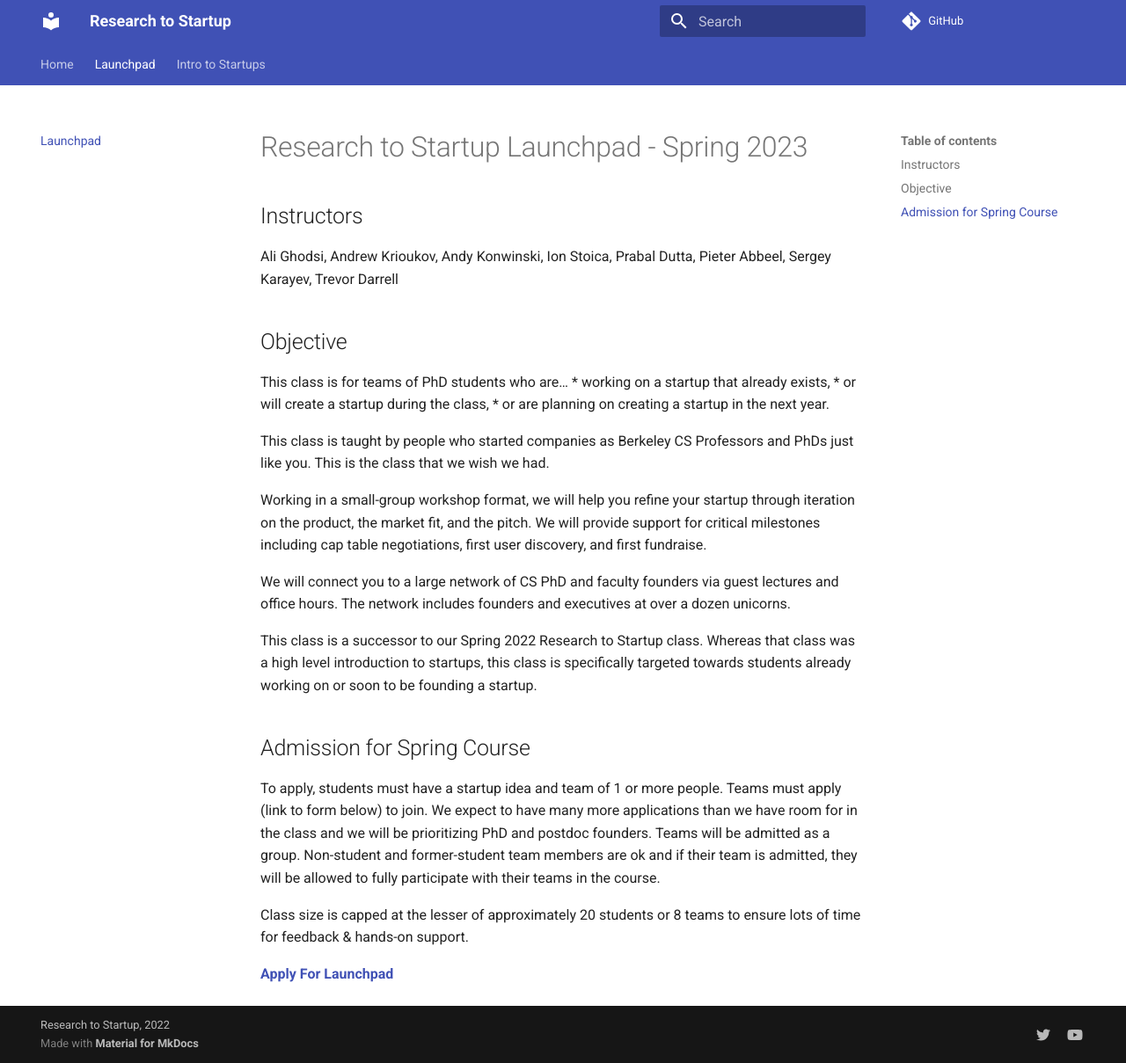
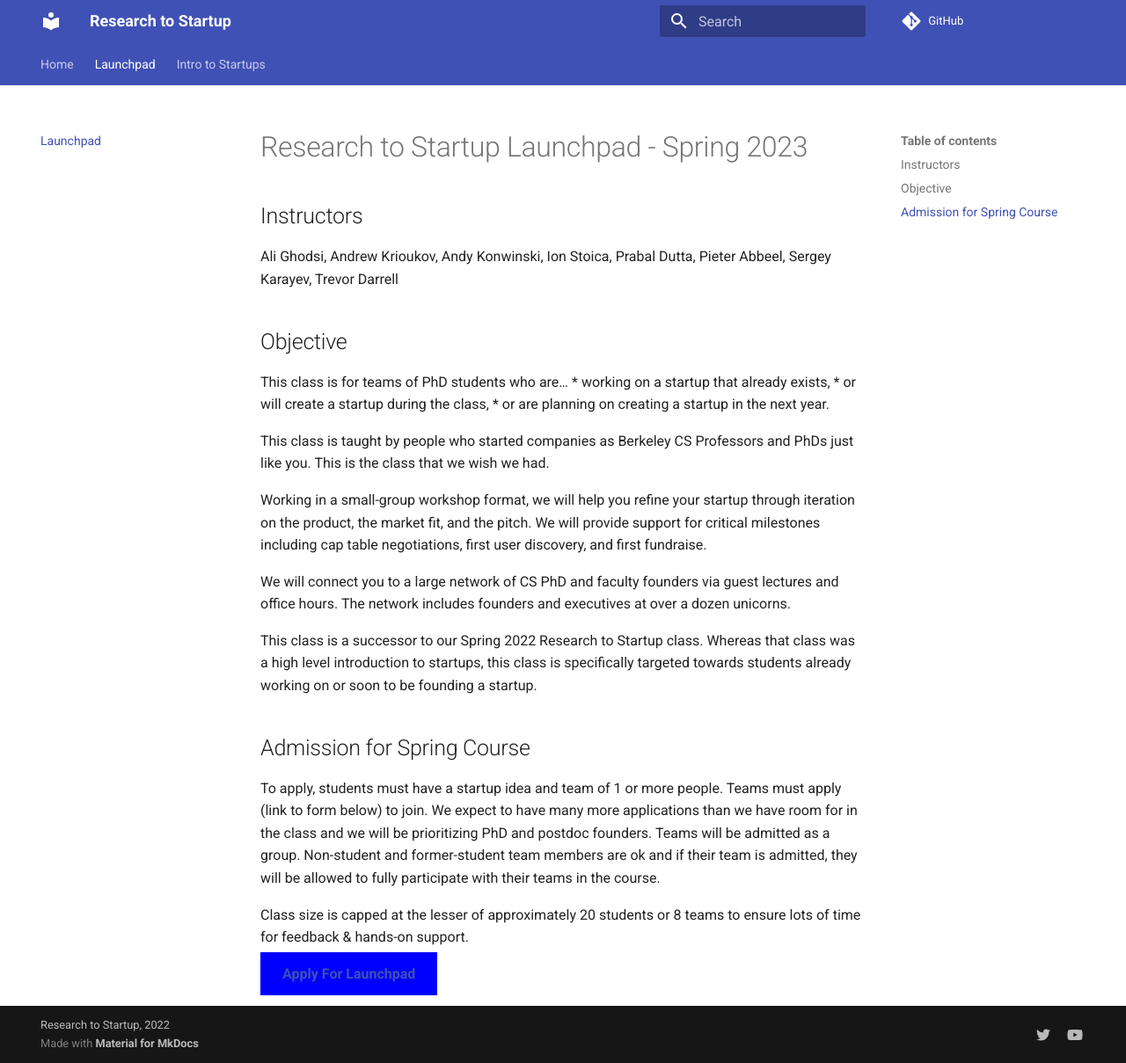
Before and after one commit to research-to-startup/research-to-startup.github.io, an MkDocs documentation site: the page built from docs/launchpad-sp23.md, in a window 1280 px wide and 1209 px high. Shown: the whole window at 88% size. Built offline with MkDocs 1.6.1 and Material for MkDocs 9.7.7, drawn with Linux system fonts in a browser that asks for light colours; comment, search, counter and statistics services are not loaded.

Commit message:
Button css

```diff
--- a/docs/stylesheets/extra.css
+++ b/docs/stylesheets/extra.css
@@ -44,6 +44,12 @@ h1.title {
   font-size: 0.9em;
 }
 
+.apply-button {
+  background-color: blue;
+  padding: 15px 25px;
+  text-decoration: none
+}
+
 li {
   margin-bottom: 0.075em !important
 }
```
